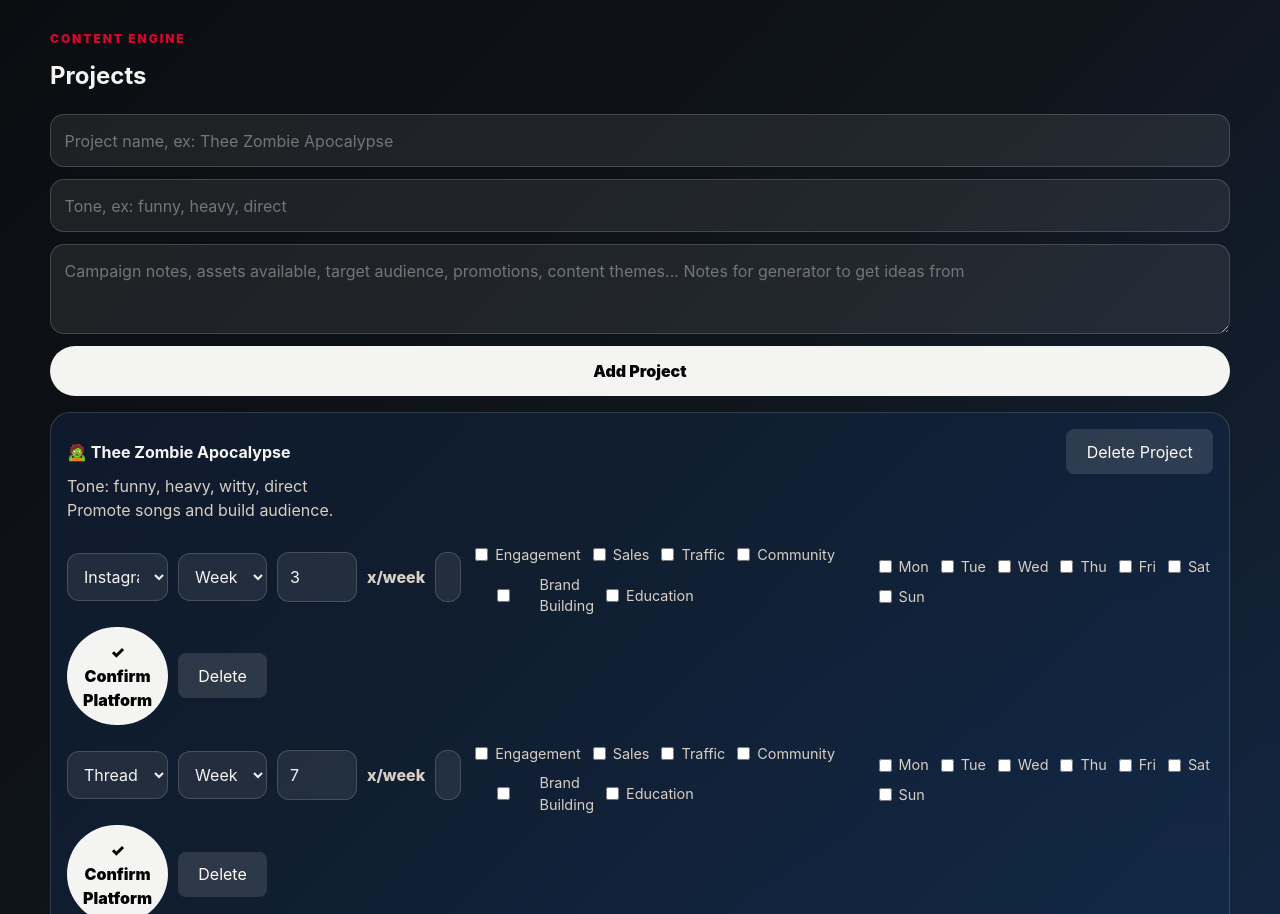
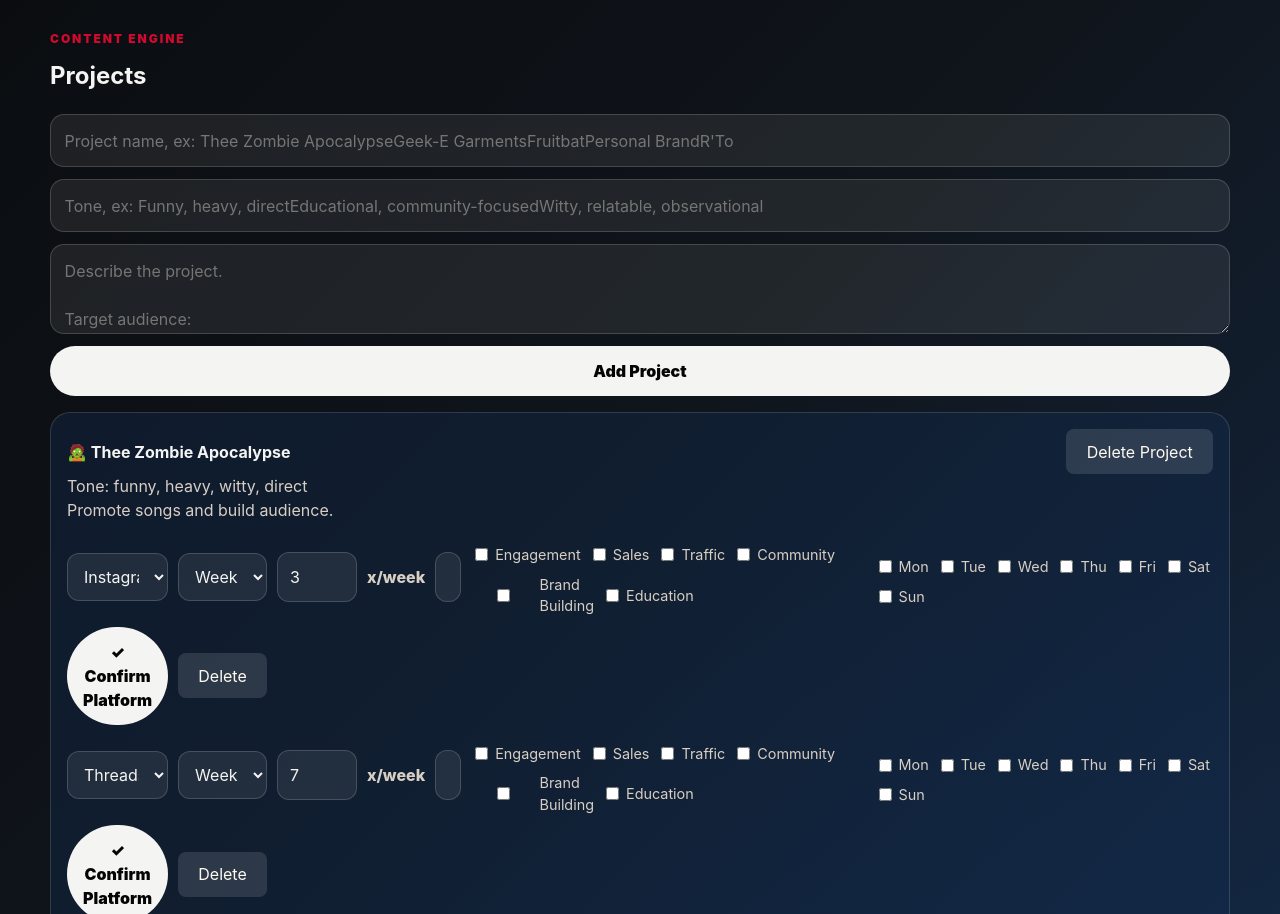
Before and after one commit to rtocastro/planweiser, a React (Vite) app: page / in a window 1280 px wide. Shown: the part 1096-2010 px from the top of the page. Built offline with nearby package versions, Linux system fonts and the light colour scheme.

Commit message:
added new placeholders, getting ready to deploy

```diff
--- a/src/components/ProjectManager.jsx
+++ b/src/components/ProjectManager.jsx
@@ -243,19 +243,39 @@ function ProjectManager({
 
             <form className="mini-form" onSubmit={addContentProject}>
                 <input
-          placeholder="Project name, ex: Thee Zombie Apocalypse"
+                    placeholder="Project name, ex: Thee Zombie Apocalypse
+Geek-E Garments
+Fruitbat
+Personal Brand
+R'To"
                     value={newProject.name}
                     onChange={(e) => updateProject("name", e.target.value)}
                 />
 
                 <input
-          placeholder="Tone, ex: funny, heavy, direct"
+                    placeholder="Tone, ex: Funny, heavy, direct
+Educational, community-focused
+Witty, relatable, observational"
                     value={newProject.tone}
                     onChange={(e) => updateProject("tone", e.target.value)}
                 />
 
                 <textarea
-          placeholder="Campaign notes, assets available, target audience, promotions, content themes... Notes for generator to get ideas from"
+                    placeholder="Describe the project.
+
+Target audience:
+Cat lovers, skaters, musicians...
+
+Assets available:
+Photos, reels, memes, videos...
+
+Current goals:
+Promote apparel/wearables,
+push new song,
+grow Threads audience...
+
+Anything HERE helps AI generate
+better captions and content ideas."
                     value={newProject.notes}
                     onChange={(e) => updateProject("notes", e.target.value)}
                 />
--- a/src/components/StyleProfile.jsx
+++ b/src/components/StyleProfile.jsx
@@ -18,6 +18,8 @@ function StyleProfile({
         <label>
           Tone
           <textarea
+            placeholder="Funny, dark, introspective, direct, motivational,
+chaotic, educational, serious, metal, etc."
             value={styleProfile.tone}
             onChange={(e) =>
               update("tone", e.target.value)
@@ -28,6 +30,10 @@ function StyleProfile({
         <label>
           Must Include
           <textarea
+            placeholder="Things every caption should remember:
+community building, subtle humor,
+cohesiveness between projects,
+mentioning products naturally, stay professional etc."
             value={styleProfile.mustInclude}
             onChange={(e) =>
               update("mustInclude", e.target.value)
@@ -38,6 +44,10 @@ function StyleProfile({
         <label>
           Avoid
           <textarea
+            placeholder="Things to avoid:
+salesy language, cryptic posts,
+corporate sounding captions,
+burnout vibes, overexplaining, etc."
             value={styleProfile.avoid}
             onChange={(e) =>
               update("avoid", e.target.value)
@@ -48,6 +58,9 @@ function StyleProfile({
         <label>
           Primary Goal
           <input
+            placeholder="Consistency, engagement,
+sales, audience growth,financial growth
+brand awareness, community building, etc."
             value={styleProfile.goal}
             onChange={(e) =>
               update("goal", e.target.value)
```
Lines whose indentation alone changed are shown as unchanged.
